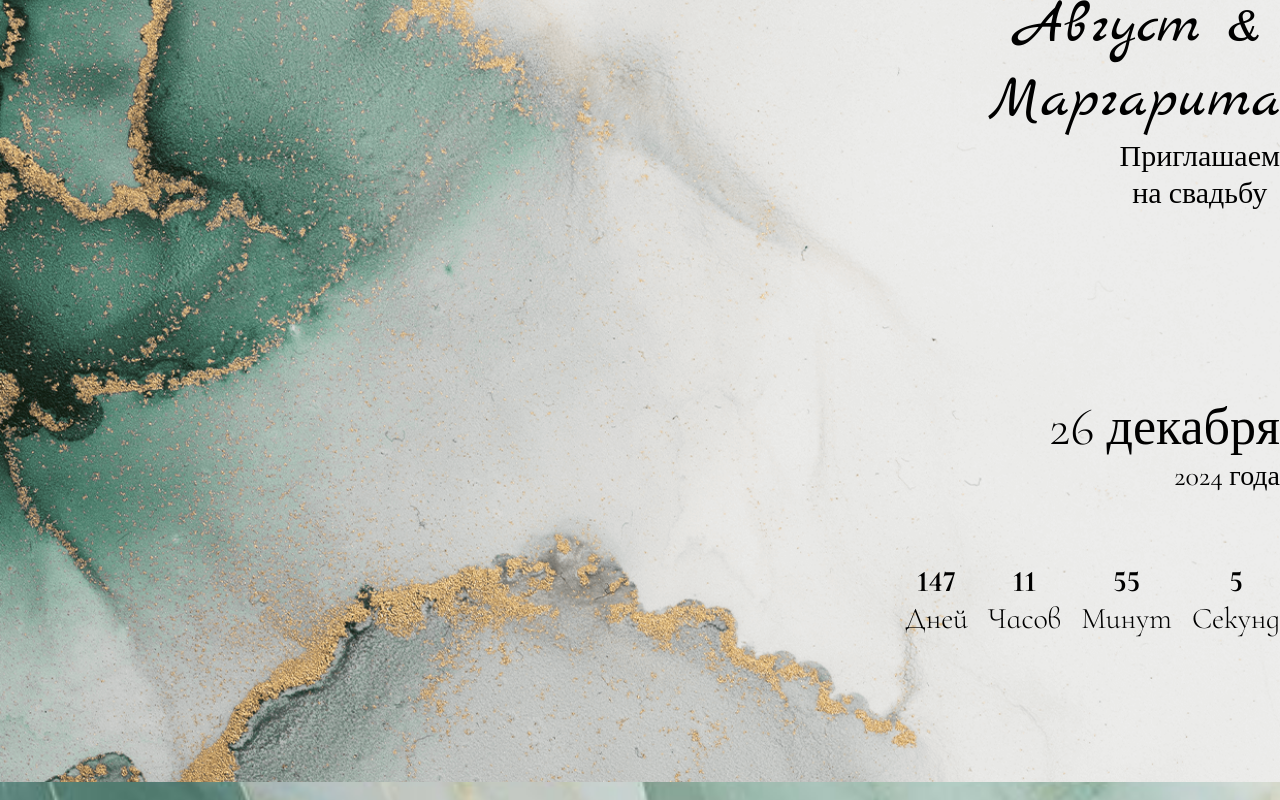
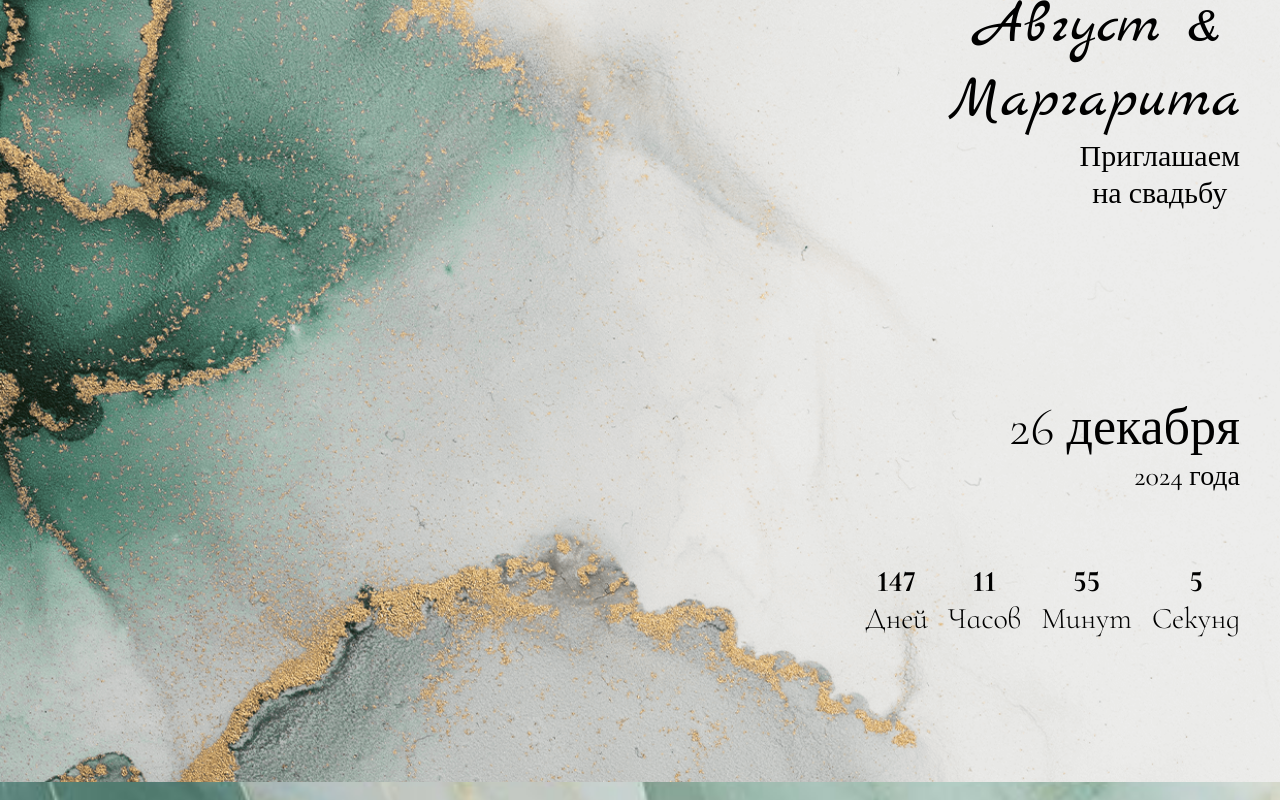
Before and after one commit to Beinyc/wedding-web-site_invite-four, a React (Create React App) app: page / in a window 1280 px wide. Shown: the part 280-1080 px from the top of the page. Built offline with nearby package versions, Linux system fonts and the light colour scheme; the HTML template or start-up script is replaced by a standard one; a web font is replaced by a local one.

Commit message:
v 0.6
- добавлен GH Pages

```diff
--- a/package.json
+++ b/package.json
@@ -2,7 +2,7 @@
   "name": "wedding-web-site_invite-free",
   "version": "0.1.0",
   "private": true,
-  "homepage": "https://beinyc.github.io/wedding-web-site_invite-free/",
+  "homepage": "https://beinyc.github.io/wedding-web-site_invite-four/",
   "dependencies": {
     "@testing-library/jest-dom": "^5.17.0",
     "@testing-library/react": "^13.4.0",
--- a/src/components/header/Header.css
+++ b/src/components/header/Header.css
@@ -30,6 +30,7 @@
     opacity: 0;
     transition: opacity 4s ease-out;
     margin-top: 270px;
+    margin-right: 40px;
 }
 
 .header__paragraph-up {
@@ -39,6 +40,7 @@
     font-size: 30px;
     font-weight: 200;
     transition: opacity 4s ease-out;
+    margin-right: 40px;
 }
 
 .header__paragraph {
@@ -52,6 +54,7 @@
     transition: opacity 4s ease-out;
     margin-top: 184px;
     margin-bottom: 0;
+    margin-right: 40px;
 }
 
 .header__paragraph-down {
@@ -60,10 +63,12 @@
     font-family: "Cormorant Garamond", serif;
     font-size: 28px;
     transition: opacity 4s ease-out;
+    margin-right: 40px;
 }
 
 .header__timer {
     display: flex;
+    margin-right: 40px;
     flex-direction: row;
     justify-content: center;
     margin-bottom: 25px;
```
Also changed, not shown: 1 other file (tests, documents, lock files or other folders).
